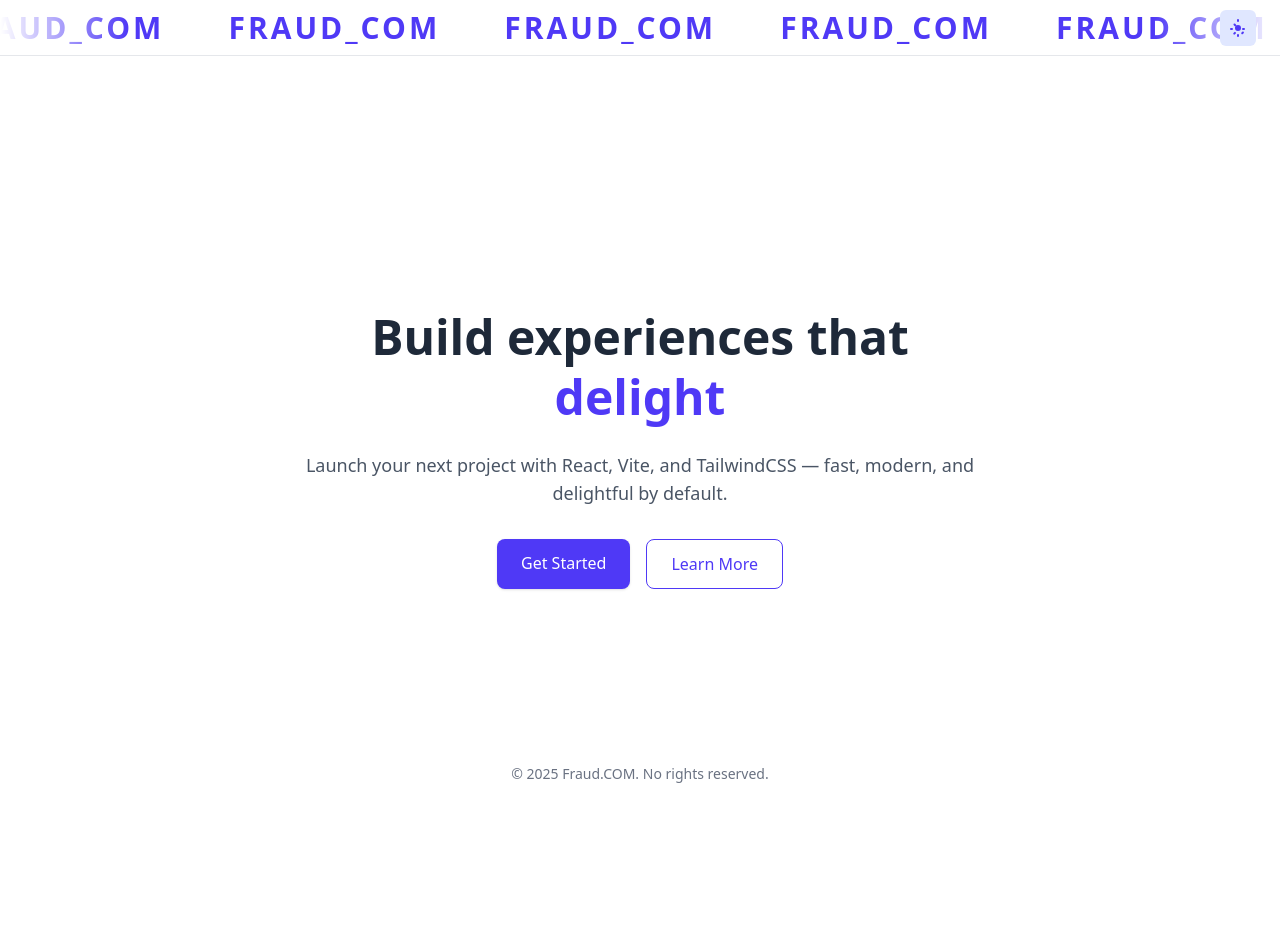
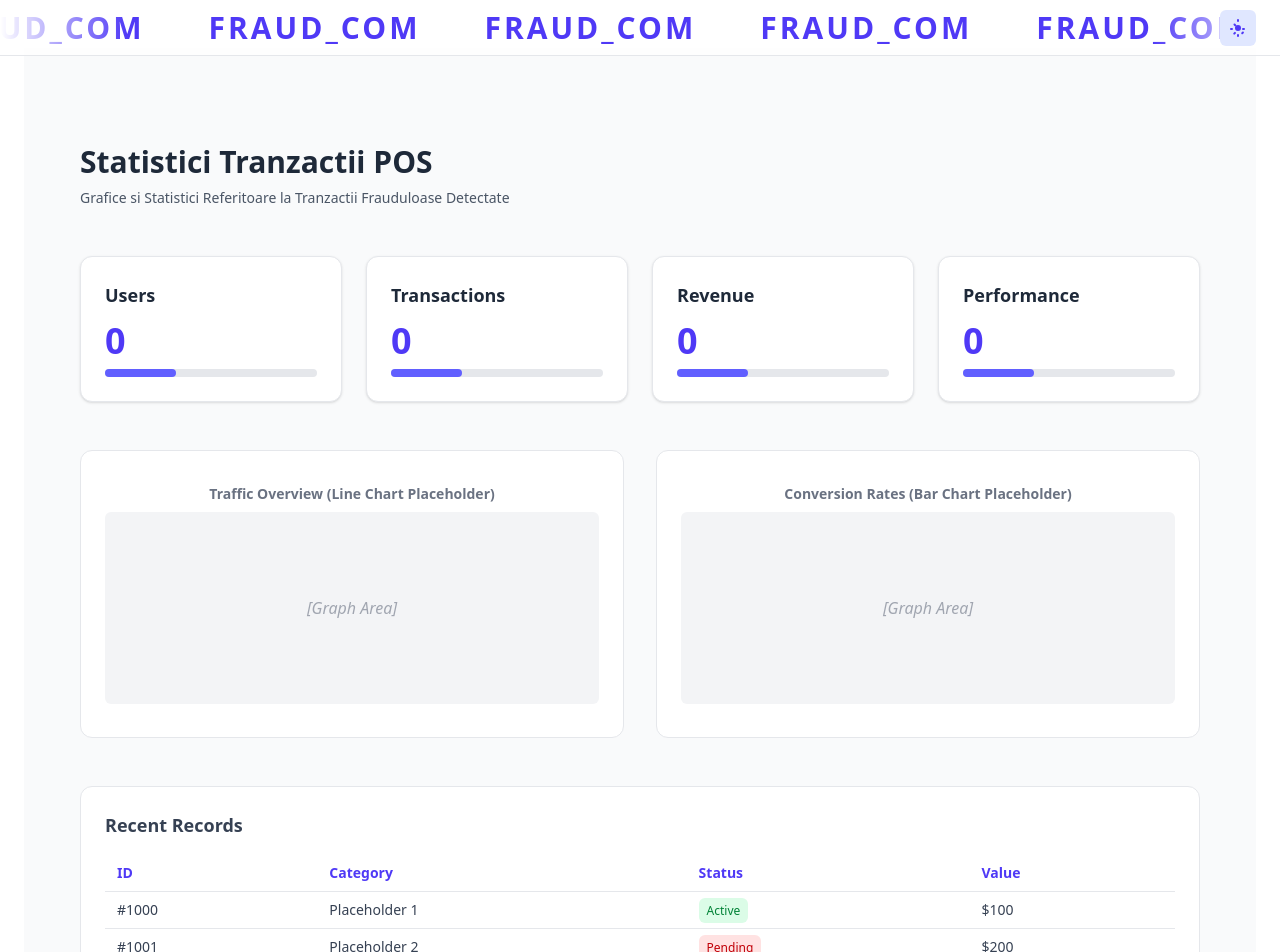
Before and after one commit to OmniBRN/COM-AI, a React (Vite) app in the folder front/: page / in a window 1280 px wide. Shown: the top 952 px of the page. Before the commit the page ends 800 px from the top, so only its background shows below. Built offline with nearby package versions, Linux system fonts and the light colour scheme.

Commit message:
Modified front end and back end

```diff
--- a/front/src/App.tsx
+++ b/front/src/App.tsx
@@ -94,55 +94,184 @@
 </header>
 
       {/* Hero Section */}
-      <main className="text-center mt-24 max-w-2xl transition-colors duration-500">
-        <h2
-          className={`text-5xl font-bold leading-tight mb-6 transition-colors duration-500 ${
-            darkMode ? "text-white" : "text-gray-800"
+<main
+  className={`pt-24 pb-16 px-6 min-h-screen w-full transition-colors duration-500
+    ${darkMode ? "bg-gray-900 text-gray-100" : "bg-gray-50 text-gray-800"}
+  `}
+>
+  {/* Wider container but same content inside */}
+  <div className="mx-auto w-full max-w-[1400px] space-y-12 px-4 sm:px-8">
+    {/* Overview Header */}
+    <section>
+      <h2 className="text-3xl font-bold mb-2">Statistici Tranzactii POS</h2>
+      <p
+        className={`text-sm ${
+          darkMode ? "text-gray-400" : "text-gray-600"
         }`}
       >
-          Build experiences that{" "}
-          <span
-            className={`transition-colors duration-500 ${
-              darkMode ? "text-indigo-400" : "text-indigo-600"
+        Grafice si Statistici Referitoare la Tranzactii Frauduloase Detectate
+      </p>
+    </section>
+
+    {/* Stat Cards */}
+    <section className="grid grid-cols-1 sm:grid-cols-2 lg:grid-cols-4 gap-6">
+      {["Users", "Transactions", "Revenue", "Performance"].map((title) => (
+        <div
+          key={title}
+          className={`p-6 rounded-xl shadow-sm border
+            transition-colors duration-300
+            ${
+              darkMode
+                ? "bg-gray-800 border-gray-700"
+                : "bg-white border-gray-200"
+            }
+          `}
+        >
+          <h3 className="text-lg font-semibold mb-3">{title}</h3>
+          <div
+            className={`text-4xl font-bold mb-2 ${
+              darkMode ? "text-indigo-300" : "text-indigo-600"
             }`}
           >
-            delight
-          </span>
-        </h2>
-        <p
-          className={`text-lg mb-8 transition-colors duration-500 ${
-            darkMode ? "text-gray-300" : "text-gray-600"
+            0
+          </div>
+          <div
+            className={`h-2 rounded-full ${
+              darkMode ? "bg-gray-700" : "bg-gray-200"
             }`}
           >
-          Launch your next project with React, Vite, and TailwindCSS — fast,
-          modern, and delightful by default.
-        </p>
+            <div
+              className={`h-2 rounded-full w-1/3 ${
+                darkMode ? "bg-indigo-400" : "bg-indigo-500"
+              }`}
+            ></div>
+          </div>
+        </div>
+      ))}
+    </section>
 
-        <div className="flex flex-wrap justify-center gap-4">
-          <a
-            className="px-6 py-3 text-white bg-indigo-600 rounded-lg shadow hover:bg-indigo-700 transition-all duration-200"
-          >
-            Get Started
-          </a>
-          <a
-            href="#"
-            className={`px-6 py-3 border rounded-lg transition-all duration-200
-              ${darkMode
-                ? "text-indigo-400 border-indigo-400 hover:bg-indigo-950"
-                : "text-indigo-600 border-indigo-600 hover:bg-indigo-50"}
+    {/* Placeholder Graphs */}
+    <section className="grid grid-cols-1 lg:grid-cols-2 gap-8">
+      {/* Line Graph Placeholder */}
+      <div
+        className={`p-6 rounded-xl h-72 flex flex-col border justify-center items-center
+          ${
+            darkMode
+              ? "bg-gray-800 border-gray-700 text-gray-400"
+              : "bg-white border-gray-200 text-gray-500"
+          }
         `}
       >
-            Learn More
-          </a>
+        <span className="text-center text-sm mb-2 font-semibold">
+          Traffic Overview (Line Chart Placeholder)
+        </span>
+        <div
+          className={`w-full h-48 rounded-md ${
+            darkMode ? "bg-gray-700" : "bg-gray-100"
+          } flex items-center justify-center`}
+        >
+          <span className="italic opacity-60">[Graph Area]</span>
+        </div>
+      </div>
+
+      {/* Bar Graph Placeholder */}
+      <div
+        className={`p-6 rounded-xl h-72 flex flex-col border justify-center items-center
+          ${
+            darkMode
+              ? "bg-gray-800 border-gray-700 text-gray-400"
+              : "bg-white border-gray-200 text-gray-500"
+          }
+        `}
+      >
+        <span className="text-center text-sm mb-2 font-semibold">
+          Conversion Rates (Bar Chart Placeholder)
+        </span>
+        <div
+          className={`w-full h-48 rounded-md ${
+            darkMode ? "bg-gray-700" : "bg-gray-100"
+          } flex items-center justify-center`}
+        >
+          <span className="italic opacity-60">[Graph Area]</span>
+        </div>
+      </div>
+    </section>
+
+    {/* Placeholder Table */}
+    <section>
+      <div
+        className={`p-6 rounded-xl border overflow-auto
+          ${
+            darkMode
+              ? "bg-gray-800 border-gray-700 text-gray-300"
+              : "bg-white border-gray-200 text-gray-700"
+          }
+        `}
+      >
+        <h3 className="text-lg font-semibold mb-4">Recent Records</h3>
+        <table className="min-w-full text-sm border-collapse">
+          <thead>
+            <tr
+              className={`font-semibold text-left ${
+                darkMode ? "text-indigo-300" : "text-indigo-600"
+              }`}
+            >
+              <th className="py-2 px-3">ID</th>
+              <th className="py-2 px-3">Category</th>
+              <th className="py-2 px-3">Status</th>
+              <th className="py-2 px-3">Value</th>
+            </tr>
+          </thead>
+          <tbody>
+            {[...Array(5)].map((_, i) => (
+              <tr
+                key={i}
+                className={`border-t ${
+                  darkMode ? "border-gray-700" : "border-gray-200"
+                }`}
+              >
+                <td className="py-2 px-3">#{1000 + i}</td>
+                <td className="py-2 px-3">Placeholder {i + 1}</td>
+                <td className="py-2 px-3">
+                  {i % 2 === 0 ? (
+                    <span
+                      className={`px-2 py-1 rounded-md text-xs font-medium ${
+                        darkMode
+                          ? "bg-green-800/60 text-green-300"
+                          : "bg-green-100 text-green-700"
+                      }`}
+                    >
+                      Active
+                    </span>
+                  ) : (
+                    <span
+                      className={`px-2 py-1 rounded-md text-xs font-medium ${
+                        darkMode
+                          ? "bg-red-800/60 text-red-300"
+                          : "bg-red-100 text-red-700"
+                      }`}
+                    >
+                      Pending
+                    </span>
+                  )}
+                </td>
+                <td className="py-2 px-3">${(i + 1) * 100}</td>
+              </tr>
+            ))}
+          </tbody>
+        </table>
+      </div>
+    </section>
   </div>
 </main>
 
  <footer
-        className={`absolute bottom-4 text-sm transition-colors duration-500 ${
-          darkMode ? "text-gray-400" : "text-gray-500"
-        }`}
+      className={`w-full text-center py-4 text-sm border-t
+        ${darkMode ? "border-gray-700 text-gray-400" : "border-gray-200 text-gray-500"}
+      `}
     >
-        © {new Date().getFullYear()} Fraud.COM. No rights reserved.
+      © {new Date().getFullYear()} <span className="font-semibold">Fraud.COM</span>. All
+      rights reserved.
     </footer>
   </div>
   );
```
Lines whose indentation alone changed are shown as unchanged.
